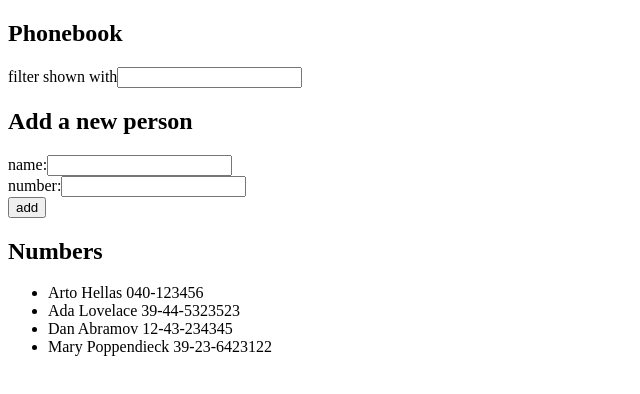
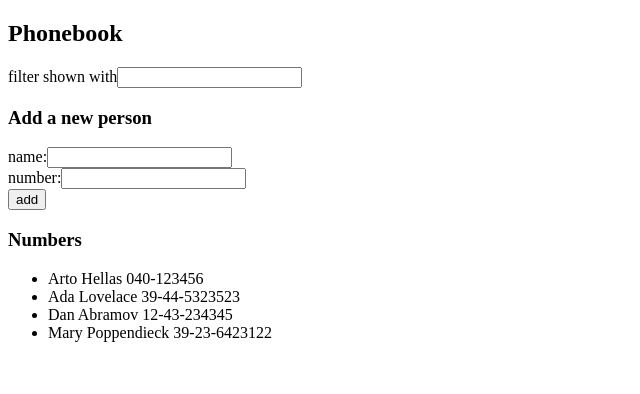
Before and after one commit to des-ant/2021_Full_Stack_Open, a React (Create React App) app in the folder part2/phonebook/: page / in a window 1280 px wide. Shown: the top 394 px of the page, without its empty margins (0-640 px from the left). Built offline with nearby package versions, Linux system fonts and the light colour scheme.

Commit message:
Refactored app by extracting three components Filter, PersonForm, Persons -ex2.10

```diff
--- a/part2/phonebook/src/App.js
+++ b/part2/phonebook/src/App.js
@@ -1,4 +1,7 @@
 import React, { useState } from 'react';
+import Filter from './components/Filter';
+import PersonForm from './components/PersonForm';
+import Persons from './components/Persons';
 
 const App = () => {
   const [ persons, setPersons ] = useState([
@@ -51,46 +54,32 @@ const App = () => {
   // Use text to filter names (case-insensitive)
   // Else if no text present, show all people
   const peopleToShow = (searchField.length > 0)
-    ? persons.filter(person => person.name.toUpperCase().
-      includes(searchField.toUpperCase()))
+    ? persons.filter(person => person.name.toUpperCase()
+      .includes(searchField.toUpperCase()))
     : persons;
 
   return (
     <div>
       <h2>Phonebook</h2>
-      <div>
-        filter shown with
-        <input
-          value={searchField}
-          onChange={handleSearchFieldChange}
-        />
-      </div>
-      <h2>Add a new person</h2>
-      <form onSubmit={addPerson}>
-        <div>
-          name:
-          <input
-            value={newName}
-            onChange={handleNameChange}
-          />
-        </div>
-        <div>
-          number:
-          <input
-            value={newNumber}
-            onChange={handleNumberChange}
-        />
-        </div>
-        <div>
-          <button type="submit">add</button>
-        </div>
-      </form>
-      <h2>Numbers</h2>
-      <ul>
-        {peopleToShow.map(person =>
-          <li key={person.id}>{person.name} {person.number}</li>
-        )}
-      </ul>
+
+      <Filter
+        searchField={searchField}
+        handleSearchFieldChange={handleSearchFieldChange}
+      />
+
+      <h3>Add a new person</h3>
+
+      <PersonForm
+        addPerson={addPerson}
+        newName={newName}
+        handleNameChange={handleNameChange}
+        newNumber={newNumber}
+        handleNumberChange={handleNumberChange}
+      />
+
+      <h3>Numbers</h3>
+
+      <Persons peopleToShow={peopleToShow} />
     </div>
   )
 }
--- /dev/null
+++ b/part2/phonebook/src/components/Filter.js
@@ -0,0 +1,15 @@
+import React from 'react';
+
+const Filter = ({ searchField, handleSearchFieldChange }) => {
+  return (
+    <div>
+      filter shown with
+      <input
+        value={searchField}
+        onChange={handleSearchFieldChange}
+      />
+    </div>
+  )
+};
+
+export default Filter
--- /dev/null
+++ b/part2/phonebook/src/components/PersonForm.js
@@ -0,0 +1,27 @@
+import React from 'react';
+
+const PersonForm = ({ addPerson, newName, handleNameChange, newNumber, handleNumberChange }) => {
+  return (
+    <form onSubmit={addPerson}>
+      <div>
+        name:
+        <input
+          value={newName}
+          onChange={handleNameChange}
+        />
+      </div>
+      <div>
+        number:
+        <input
+          value={newNumber}
+          onChange={handleNumberChange}
+        />
+      </div>
+      <div>
+        <button type="submit">add</button>
+      </div>
+    </form>
+  )
+};
+
+export default PersonForm;
--- /dev/null
+++ b/part2/phonebook/src/components/Persons.js
@@ -0,0 +1,15 @@
+import React from 'react';
+
+const Persons = ({ peopleToShow }) => {
+  return (
+    <div>
+      <ul>
+        {peopleToShow.map(person =>
+          <li key={person.id}>{person.name} {person.number}</li>
+        )}
+      </ul>
+    </div>
+  )
+};
+
+export default Persons;
```
